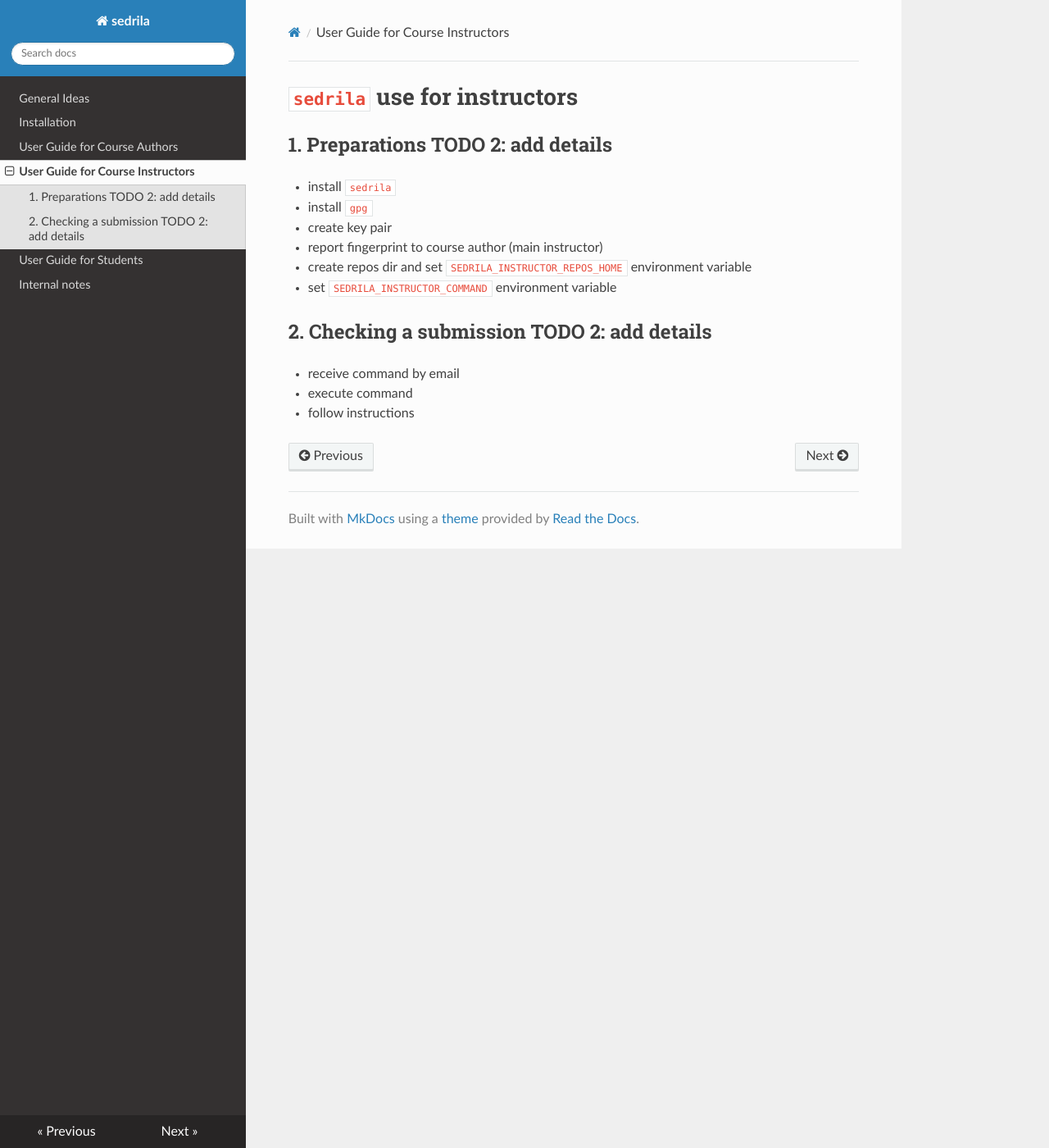
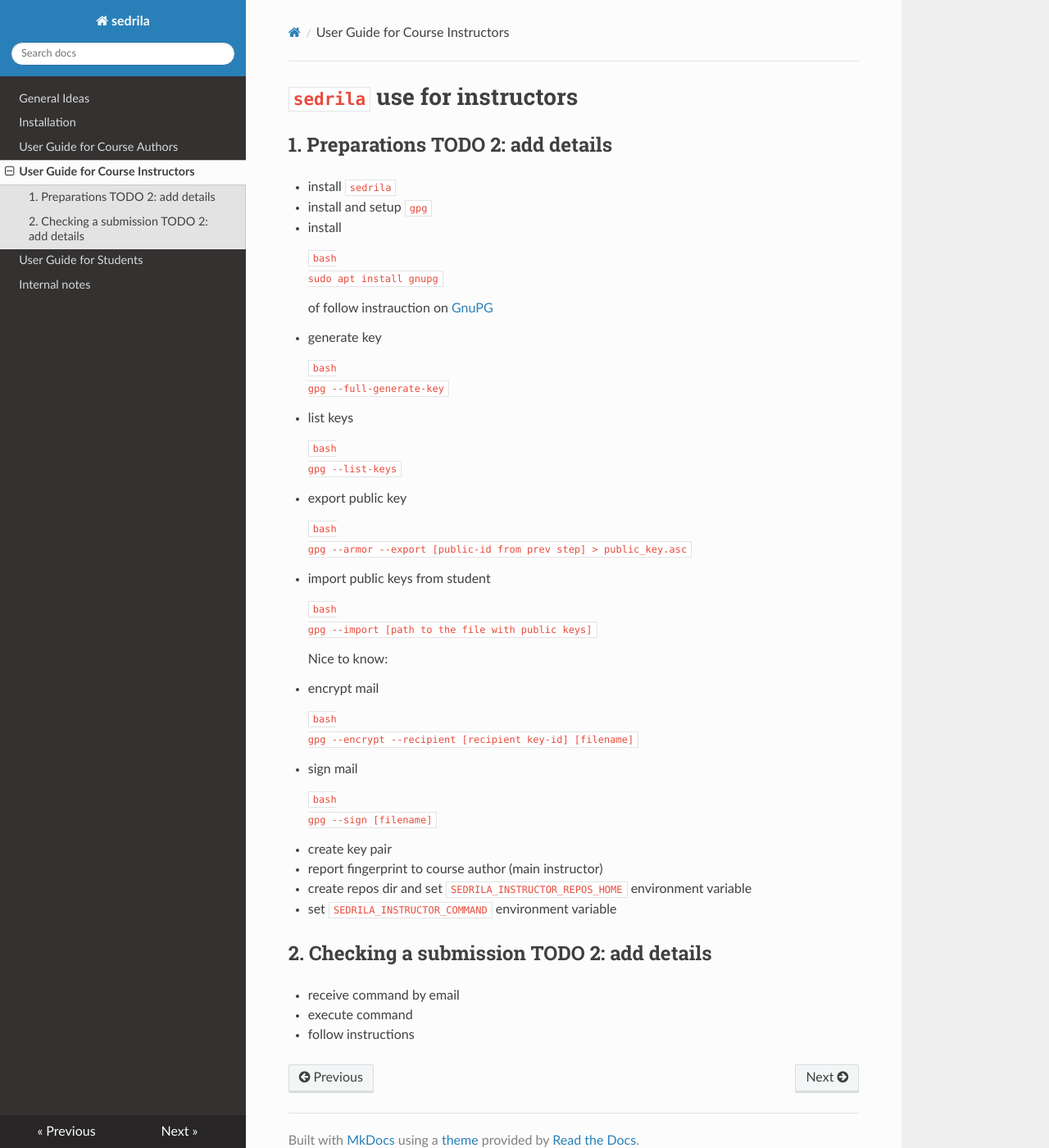
Before and after one commit to fubinf/sedrila, an MkDocs documentation site: the page built from docs/instructors.md, in a window 1280 px wide and 1400 px high. Shown: the whole window at 82% size. Built offline with MkDocs 1.6.1, drawn with Linux system fonts in a browser that asks for light colours; nearby versions of some CDN libraries.

Commit message:
docs/instructors.md: added gpg setup

````diff
--- a/docs/instructors.md
+++ b/docs/instructors.md
@@ -3,7 +3,53 @@
 ## 1. Preparations  TODO 2: add details
 
 - install `sedrila`
-- install `gpg`
+- install and setup `gpg`
+  - install
+
+    ```bash
+    sudo apt install gnupg
+    ```
+
+    of follow instrauction on [GnuPG](https://gnupg.org/download/index.html)
+
+  - generate key
+
+    ```bash
+    gpg --full-generate-key
+    ```
+
+  - list keys
+
+    ```bash
+    gpg --list-keys
+    ```
+
+  - export public key
+
+    ```bash
+    gpg --armor --export [public-id from prev step] > public_key.asc
+    ```
+
+  - import public keys from student
+
+    ```bash
+    gpg --import [path to the file with public keys]
+    ```
+
+    Nice to know:
+
+  - encrypt mail
+
+    ```bash
+    gpg --encrypt --recipient [recipient key-id] [filename]
+    ```
+
+  - sign mail
+
+    ```bash
+    gpg --sign [filename]
+    ```
+
 - create key pair
 - report fingerprint to course author (main instructor)
 - create repos dir and set `SEDRILA_INSTRUCTOR_REPOS_HOME` environment variable
````
